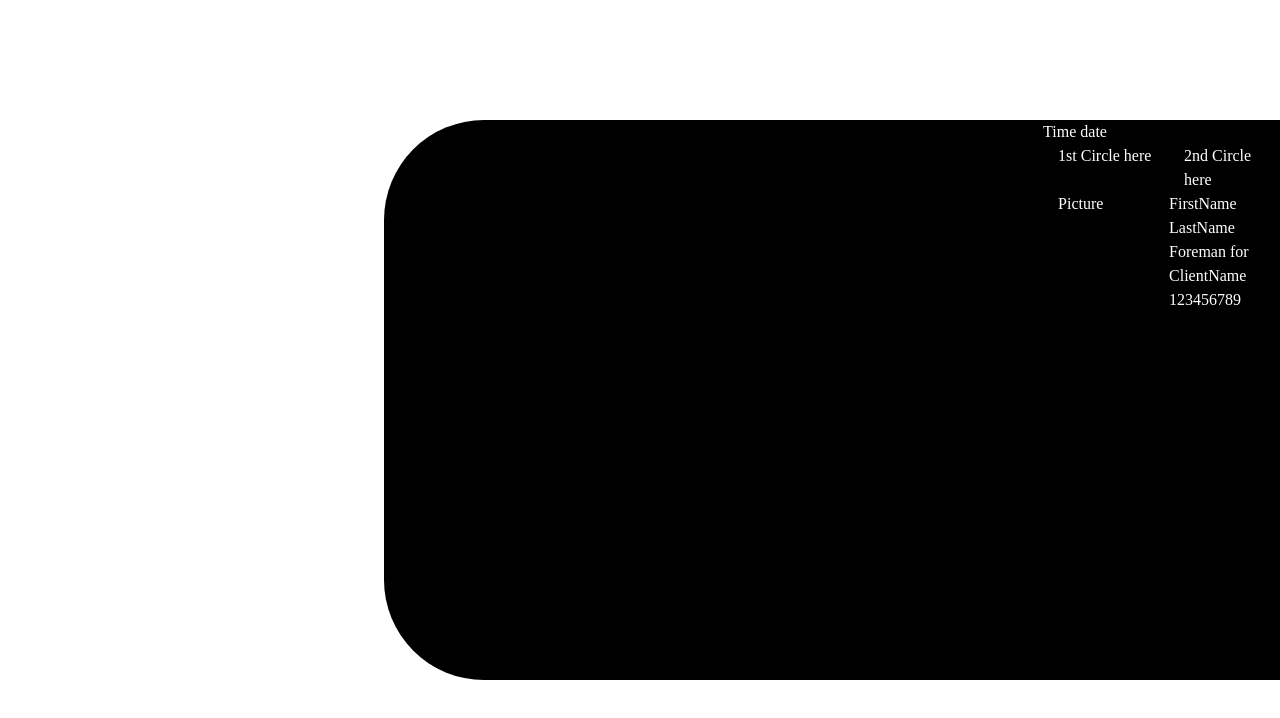
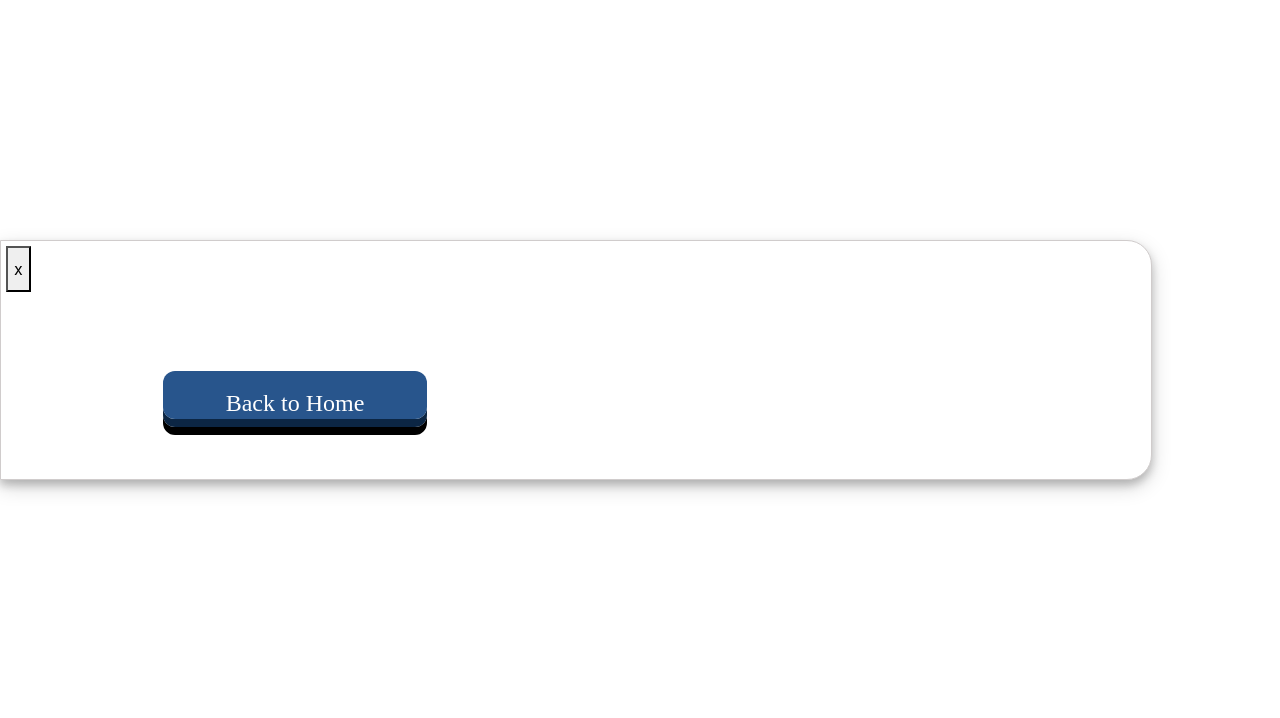
Before and after one commit to Orangewood/lunr-construction, a React (Create React App) app: page / in a window 1280 px wide. Shown: the top 718 px of the page. Built offline with nearby package versions, Linux system fonts and the light colour scheme.

Commit message:
Modal testing design to merge

```diff
--- a/src/common/scss/Button.scss
+++ b/src/common/scss/Button.scss
@@ -9,6 +9,7 @@
   outline: none;
   box-shadow: none;
   position: absolute;
+  white-space: nowrap;
   cursor:pointer;
 
   &-blue {
--- a/src/kiosk/components/App.tsx
+++ b/src/kiosk/components/App.tsx
@@ -13,16 +13,19 @@
 import BackgroundContainer from "../../common/components/BackgroundContainer";
 import { Container, Row } from "react-bootstrap";
 import ButtonClass from "../../common/components/CustomButton";
-import StartScreen from "../../common/components/StartScreen";
+// import StartScreen from "../../common/components/StartScreen";
 import AuthenticatedRoute from "../routes/AuthenticatedRouting";
 import AdminPage from "./admin/AdminApp";
 import AdminMenu from "./admin/AdminMenu";
+import ModalTest from "./clockout/ModalTest";
 
 export default function App() {
   return (
     <>
       {/* <AdminMenu /> */}
-      <ClockOut />
+      {/* <ClockOut /> */}
+      {/* <IdolModal signOut={() => console.log('test')}/> */}
+      <ModalTest />
     </>
   );
 }
--- a/src/kiosk/components/admin/ClientSearch.tsx
+++ b/src/kiosk/components/admin/ClientSearch.tsx
@@ -1,5 +1,5 @@
 import React from 'react';
-import AsyncSelect from 'react-select/async';
+// import AsyncSelect from 'react-select/async';
 
 interface ClientSearchProps {
     selectedClient?: (client: string) => void //Probably string from api
@@ -8,7 +8,7 @@
 export default function ClientSearch(props: ClientSearchProps) {
     return (
         <div className="client-search">
-            <AsyncSelect></AsyncSelect>
+            {/* <AsyncSelect></AsyncSelect> */}
         </div>
     )
 }
--- /dev/null
+++ b/src/kiosk/components/clockout/ModalTest.tsx
@@ -0,0 +1,30 @@
+import React, { useState } from 'react';
+import { Button, Container, Row } from 'react-bootstrap';
+import CustomButton, { ButtonColors } from '../../../common/components/CustomButton';
+
+import '../../scss/ModalTest.scss';
+
+interface ModalTestProps {
+    idolModal?: boolean;
+    clockIn?: boolean;
+}
+
+export default function ModalTest(props: ModalTestProps): JSX.Element {
+
+    const [show, setShow] = useState<boolean>(true)
+    return (
+        <Container>
+            <div className="modal-wrapper"
+                style={{
+                    transform: show ? 'translateY(0vh)' : 'translateY(-100vh)',
+                    opacity: show ? '1' : '0'
+                }}>
+                    <Row className='modal-test'>
+                        <button>x</button></Row>
+                <Row className="modal-body">
+                <CustomButton id="modal-button" color={ButtonColors.blue} text={'Back to Home'} onClickedButton={() => setShow(false)}></CustomButton>
+                </Row>
+            </div>
+        </Container>
+    )
+}
--- /dev/null
+++ b/src/kiosk/scss/ModalTest.scss
@@ -0,0 +1,73 @@
+.modal-wrapper {
+    position: absolute;
+    background: white;
+    border: 1px solid #d0cccc;
+    border-radius: 0px 25px 25px 0px;
+    box-shadow: 0 5px 8px 0 rgba(0,0,0,0.2), 0 7px 20px 0 rgba(0,0,0,0.17);
+    transition: all .8s;
+    width: 90vw;
+    top: 30%;
+    left: 0;
+    overflow: hidden;
+    height: 30vh;
+    }
+
+    .modal-test {
+    height: 40px;
+    line-height: 40px;
+    padding: 5px 20px;
+    text-align: left;
+    }
+
+    .modal-body {
+    padding: 10px 15px;
+    text-align: center;
+    height:200px;
+    }
+
+    #modal-button {
+        position: absolute;
+        left: 15%;
+        top:45%;
+    }
+
+    .modal-footer {
+    background: #e2e2e2;
+    height: 35px;
+    padding: 15px;
+    }
+
+    .close-modal-btn {
+    color: white;
+    cursor: pointer;
+    float: right;
+    font-size: 30px;
+    margin: 0;
+    }
+
+    .close-modal-btn:hover {
+    color: black;
+    }
+
+    .btn-cancel {
+    background-color: #b71c1c;
+    float: left;
+    }
+
+    .btn-continue {
+    background-color: #1b5e20;
+    float: right;
+    }
+
+    .back-shed {
+    background-color: rgba(48, 49, 48, 0.42);
+    height: 100%;
+    position: fixed;
+    transition: all 1.3s;
+    width: 100%;
+    }
+
+    .open-modal-btn {
+    margin: 15px;
+    padding: 10px;
+    }
```
Also changed, not shown: src/common/components/InnerBody.tsx (deleted), src/kiosk/components/SearchBar.tsx (deleted), src/kiosk/routes/ScreenRouting.tsx (deleted).
